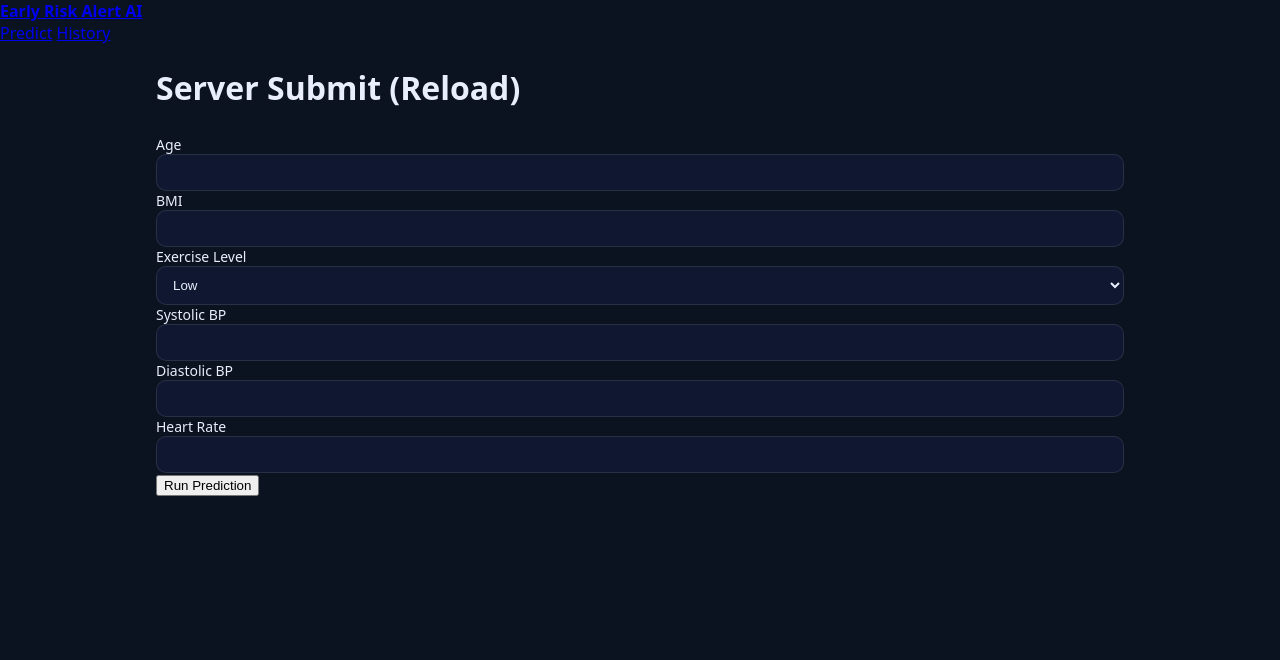
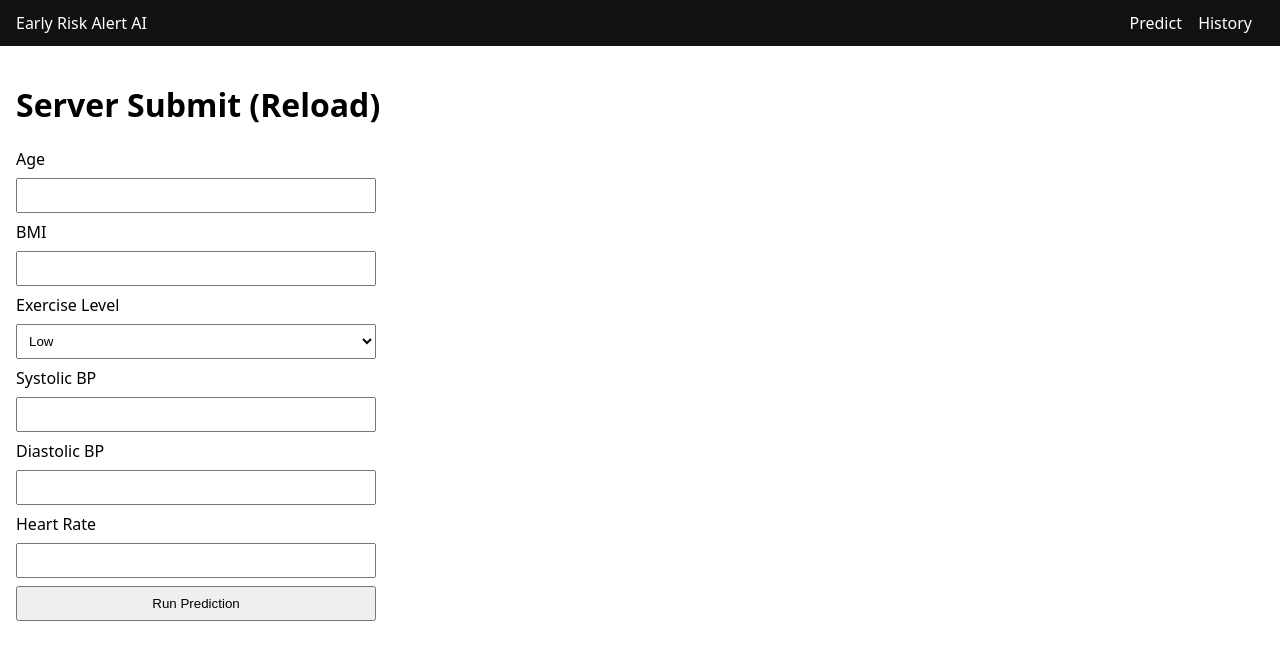
Before and after one commit to ayden611/early-risk-alert-ai, a Flask app: page / in a window 1280 px wide. Shown: the top 660 px of the page. Run offline with Flask 3, Linux system fonts and the light colour scheme.

Commit message:
Update style.css

```diff
--- a/static/style.css
+++ b/static/style.css
@@ -1,106 +1,9 @@
-:root{
-  --bg:#0b1220;
-  --card:#121b2e;
-  --muted:#8ea0c6;
-  --text:#e9eefc;
-  --border:rgba(255,255,255,.10);
-  --btn:#1b2742;
-  --btn2:#2a3b63;
-}
-
-*{box-sizing:border-box}
-body{
-  margin:0;
-  background:var(--bg);
-  color:var(--text);
-  font-family: system-ui, -apple-system, Segoe UI, Roboto, Arial, sans-serif;
-}
-
-.nav{
-  border-bottom:1px solid var(--border);
-  background:rgba(0,0,0,.15);
-}
-.nav-inner{
-  max-width:1000px;
-  margin:0 auto;
-  padding:14px 16px;
-  display:flex;
-  align-items:center;
-  justify-content:space-between;
-  gap:16px;
-}
-.brand{color:var(--text); text-decoration:none; font-weight:700;}
-.links a{
-  color:var(--muted);
-  text-decoration:none;
-  margin-left:14px;
-}
-.links a:hover{color:var(--text);}
-
-.container{
-  max-width:1000px;
-  margin:22px auto;
-  padding:0 16px;
-  display:grid;
-  gap:16px;
-}
-
-.card{
-  background:var(--card);
-  border:1px solid var(--border);
-  border-radius:14px;
-  padding:16px;
-}
-
-h1,h2{margin:0 0 10px}
-.muted{color:var(--muted)}
-.small{font-size:12px}
-
-.grid{
-  display:grid;
-  grid-template-columns: 1fr 1fr;
-  gap:12px;
-}
-label{display:grid; gap:6px; font-size:14px}
-input, select{
-  width:100%;
-  padding:10px 12px;
-  border-radius:10px;
-  border:1px solid var(--border);
-  background:#0f1830;
-  color:var(--text);
-  outline:none;
-}
-input:focus, select:focus{border-color:rgba(142,160,198,.6)}
-
-.btn{
-  background:var(--btn);
-  border:1px solid var(--border);
-  color:var(--text);
-  padding:10px 12px;
-  border-radius:10px;
-  cursor:pointer;
-}
-.btn:hover{background:var(--btn2)}
-.primary{margin-top:12px; width:100%}
-
-.mode-row{
-  display:flex;
-  gap:10px;
-  margin:10px 0 14px;
-}
-
-.flash{margin-bottom:10px;}
-.flash-item{
-  background:rgba(255,143,0,.12);
-  border:1px solid rgba(255,143,0,.3);
-  padding:10px 12px;
-  border-radius:10px;
-  color:#ffd79b;
-  margin-bottom:8px;
-}
-
-.table-wrap{overflow:auto}
-table{width:100%; border-collapse:collapse}
-th,td{padding:10px 8px; border-bottom:1px solid var(--border); font-size:14px}
-th{color:var(--muted); text-align:left; font-weight:600}
+body { font-family: system-ui, -apple-system, Arial; margin: 0; }
+.navbar { display:flex; justify-content:space-between; padding:12px 16px; background:#111; }
+.navbar a { color:#fff; text-decoration:none; margin-right:12px; }
+.container { padding:16px; }
+.form { display:grid; gap:8px; max-width:360px; }
+input, select, button { padding:8px; }
+.result { margin-top:16px; padding:12px; border:1px solid #ddd; }
+.table { width:100%; border-collapse:collapse; margin-top:12px; }
+.table th, .table td { border:1px solid #ddd; padding:8px; }
```
